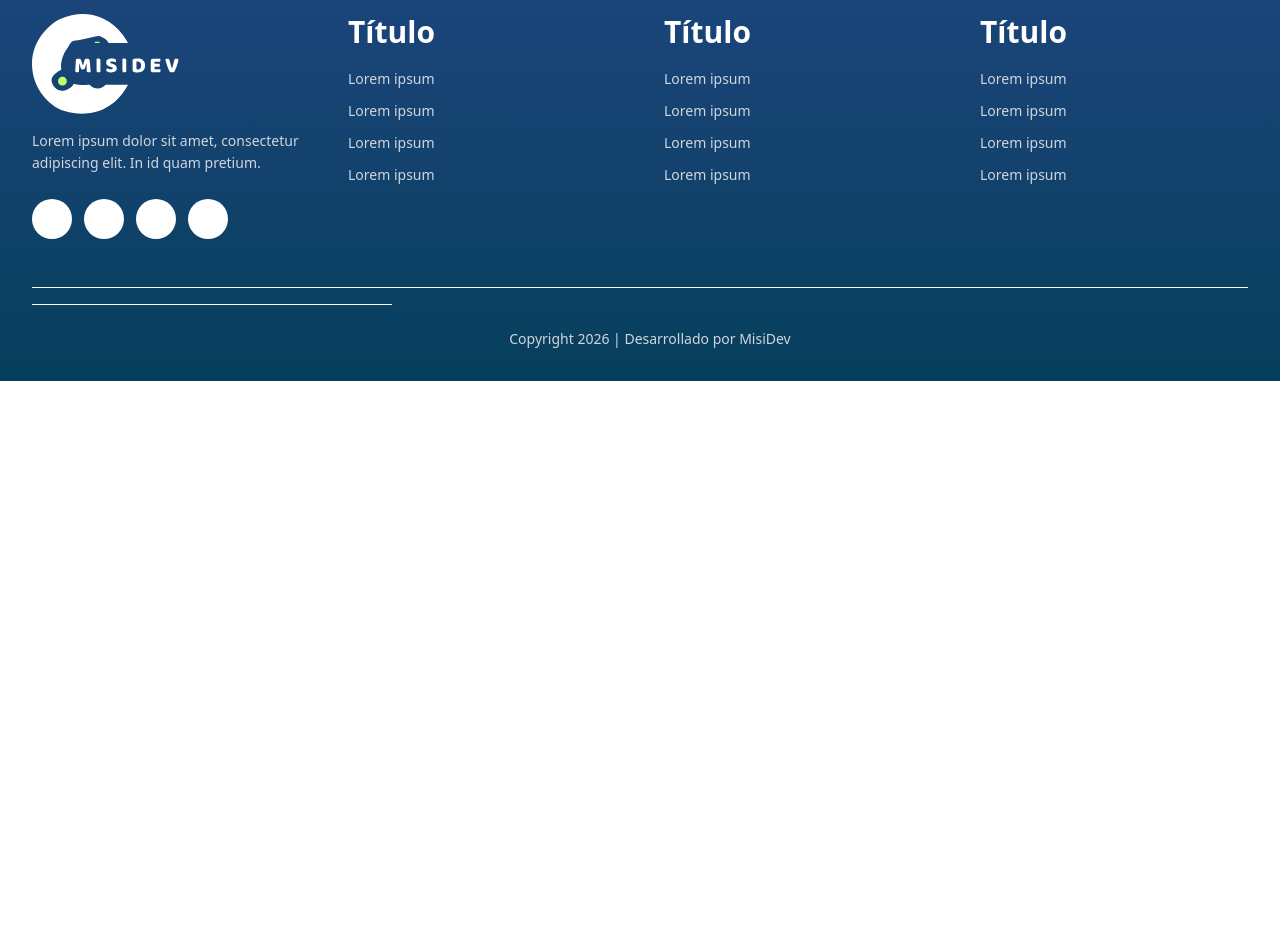
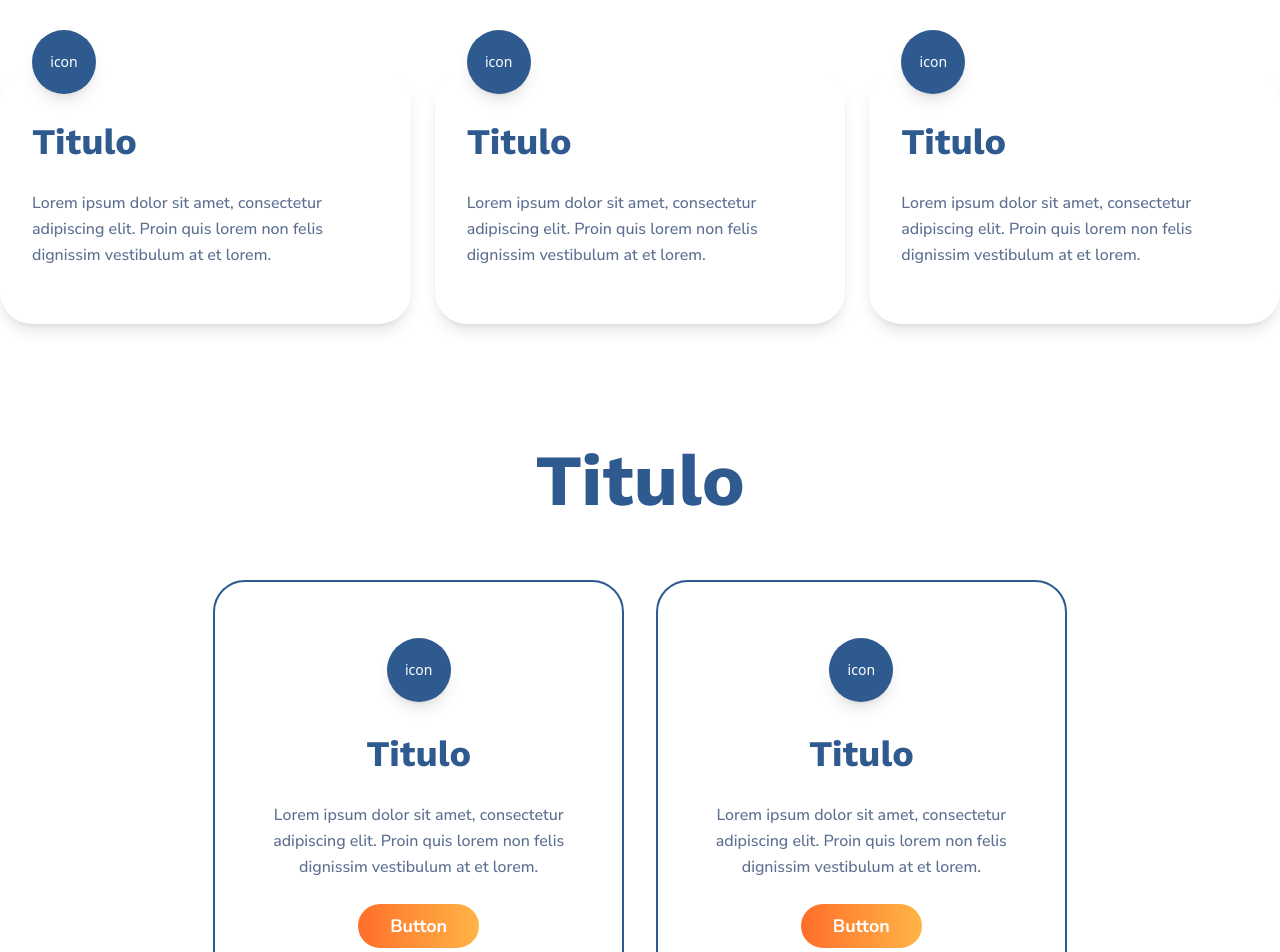
Before and after one commit to MrDrogoa/agencia-digital, a Vue app: page /works in a window 1280 px wide. Shown: the part 860-1812 px from the top of the page. Before the commit the page ends 1241 px from the top, so only its background shows below. Built offline with nearby package versions, Linux system fonts and the light colour scheme; some icons are missing.

Commit message:
docs: registrar cambios de abril en README e integrar cards de Works

```diff
--- a/src/components/WorksComponents.vue
+++ b/src/components/WorksComponents.vue
@@ -1,9 +1,13 @@
 <script setup>
 import JobHero from "@/components/hero/job/JobHero.vue";
+import CardsJobs from "@/components/main/Jobmain/CardsJobs.vue";
+import CardsJobDoble from "@/components/main/Jobmain/CardsJobDoble.vue";
 </script>
 
 <template>
   <section class="max-w-325 mx-auto px-4 xl:px-0">
     <job-hero />
+    <cards-jobs />
+    <cards-job-doble />
   </section>
 </template>
--- /dev/null
+++ b/src/components/main/Jobmain/CardsJobContent.vue
@@ -0,0 +1,83 @@
+<script setup>
+import ButtonAllComponents from "@/components/buttons/ButtonAllComponents.vue";
+
+// Local data source for the 4 job cards.
+const cards = [
+  {
+    id: 1,
+    title: "Titulo",
+    description:
+      "Lorem ipsum dolor sit amet, consectetur adipiscing elit. Proin quis lorem non felis dignissim vestibulum at et lorem.",
+    buttonText: "Button",
+    iconText: "icon",
+  },
+  {
+    id: 2,
+    title: "Titulo",
+    description:
+      "Lorem ipsum dolor sit amet, consectetur adipiscing elit. Proin quis lorem non felis dignissim vestibulum at et lorem.",
+    buttonText: "Button",
+    iconText: "icon",
+  },
+  {
+    id: 3,
+    title: "Titulo",
+    description:
+      "Lorem ipsum dolor sit amet, consectetur adipiscing elit. Proin quis lorem non felis dignissim vestibulum at et lorem.",
+    buttonText: "Button",
+    iconText: "icon",
+  },
+  {
+    id: 4,
+    title: "Titulo",
+    description:
+      "Lorem ipsum dolor sit amet, consectetur adipiscing elit. Proin quis lorem non felis dignissim vestibulum at et lorem.",
+    buttonText: "Button",
+    iconText: "icon",
+  },
+];
+</script>
+
+<template>
+  <!-- Responsive flex layout: 1 card on mobile, 2 on tablet/desktop -->
+  <div class="flex flex-wrap justify-center gap-6 md:gap-8">
+    <article
+      v-for="card in cards"
+      :key="card.id"
+      class="w-full md:w-[calc(50%-12px)] lg:w-[calc(33.333%-16px)]"
+    >
+      <div
+        class="rounded-4xl border-2 border-[#2E5A8F] bg-white py-10 px-5 lg:py-14 lg:px-8"
+      >
+        <!-- Keep the original icon element, only repositioned via wrapper -->
+        <div class="h-16 w-16 m-auto">
+          <div
+            class="w-16 h-16 bg-[#2E5A8F] rounded-full flex items-center justify-center absolute shadow-lg"
+          >
+            <span class="text-white text-sm">{{ card.iconText }}</span>
+          </div>
+        </div>
+
+        <div
+          class="flex h-full flex-col items-center justify-between text-center pt-6 lg:pt-8"
+        >
+          <div class="space-y-3">
+            <h3
+              class="text-[#2E5A8F] text-2xl md:text-3xl lg:text-4xl font-bold mb-5 md:mb-6 lg:mb-7 font-primary"
+            >
+              {{ card.title }}
+            </h3>
+            <p
+              class="text-[#5C6F91] text-xs sm:text-sm lg:text-base leading-relaxed grow font-medium font-secondary"
+            >
+              {{ card.description }}
+            </p>
+          </div>
+
+          <!-- Keep the original button component; content is now dynamic -->
+          <button-all-components>{{ card.buttonText }}</button-all-components>
+        </div>
+      </div>
+    </article>
+  </div>
+</template>
--- /dev/null
+++ b/src/components/main/Jobmain/CardsJobDoble.vue
@@ -0,0 +1,11 @@
+<script setup>
+import CardsJobContent from "@/components/main/Jobmain/CardsJobContent.vue";
+import TextH2Components from "@/components/font/TextH2Components.vue";
+</script>
+
+<template>
+  <section class="pt-8 md:pt-20 lg:pt-25 xl:pt-30">
+    <text-h-2-components class="text-center">Titulo</text-h-2-components>
+    <cards-job-content />
+  </section>
+</template>
--- /dev/null
+++ b/src/components/main/Jobmain/CardsJobIcons.vue
@@ -0,0 +1,67 @@
+<script setup>
+import { ref } from "vue";
+import Card1 from "@/assets/card/card-1.webp";
+import Card2 from "@/assets/card/card-2.webp";
+import Card3 from "@/assets/card/card-3.webp";
+import { IconArrowNarrowRightDashed } from "@tabler/icons-vue";
+
+const cards = ref([
+  {
+    id: 1,
+    icon: "", // Aquí pondrás la ruta de tu icono
+    title: "Titulo",
+    description:
+      "Lorem ipsum dolor sit amet, consectetur adipiscing elit. Proin quis lorem non felis dignissim vestibulum at et lorem.",
+  },
+  {
+    id: 2,
+    icon: "", // Aquí pondrás la ruta de tu icono
+    title: "Titulo",
+    description:
+      "Lorem ipsum dolor sit amet, consectetur adipiscing elit. Proin quis lorem non felis dignissim vestibulum at et lorem.",
+  },
+  {
+    id: 3,
+    icon: "", // Aquí pondrás la ruta de tu icono
+    title: "Titulo",
+    description:
+      "Lorem ipsum dolor sit amet, consectetur adipiscing elit. Proin quis lorem non felis dignissim vestibulum at et lorem.",
+  },
+]);
+</script>
+
+<template>
+  <section>
+    <div class="flex flex-col md:flex-row flex-wrap justify-center gap-6">
+      <div
+        v-for="card in cards"
+        :key="card.id"
+        class="group relative flex flex-col bg-white rounded-4xl shadow-lg transition-all duration-300 w-full md:w-[calc(50%-12px)] lg:w-[calc(33.333%-16px)] md:max-w-2xl lg:max-w-6xl mx-auto"
+      >
+        <!-- Icono -->
+
+        <div
+          class="w-16 h-16 bg-[#2E5A8F] rounded-full flex items-center justify-center absolute -top-10 left-8 shadow-lg"
+        >
+          <span class="text-white text-sm">icon</span>
+        </div>
+        <!-- Contenido de la tarjeta -->
+        <div class="py-6 lg:py-8 px-8 flex flex-col grow mt-4 lg:mt-5">
+          <!-- Título -->
+          <h3
+            class="text-[#2E5A8F] text-2xl md:text-3xl lg:text-4xl font-bold mb-5 md:mb-6 lg:mb-7 font-primary"
+          >
+            {{ card.title }}
+          </h3>
+
+          <!-- Descripción -->
+          <p
+            class="text-[#5C6F91] text-xs sm:text-sm lg:text-base leading-relaxed mb-4 md:mb-5 lg:mb-6 grow font-medium font-secondary"
+          >
+            {{ card.description }}
+          </p>
+        </div>
+      </div>
+    </div>
+  </section>
+</template>
--- /dev/null
+++ b/src/components/main/Jobmain/CardsJobs.vue
@@ -0,0 +1,10 @@
+<script setup>
+import CardsJobIcons from "@/components/main/Jobmain/CardsJobIcons.vue";
+import TextH2Components from "@/components/font/TextH2Components.vue";
+</script>
+<template>
+  <section class="pt-8 md:pt-20 lg:pt-25 xl:pt-30">
+    <text-h-2-components class="text-center">Titulo</text-h-2-components>
+    <cards-job-icons />
+  </section>
+</template>
```
Also changed, not shown: 1 other file (tests, documents, lock files or other folders).
